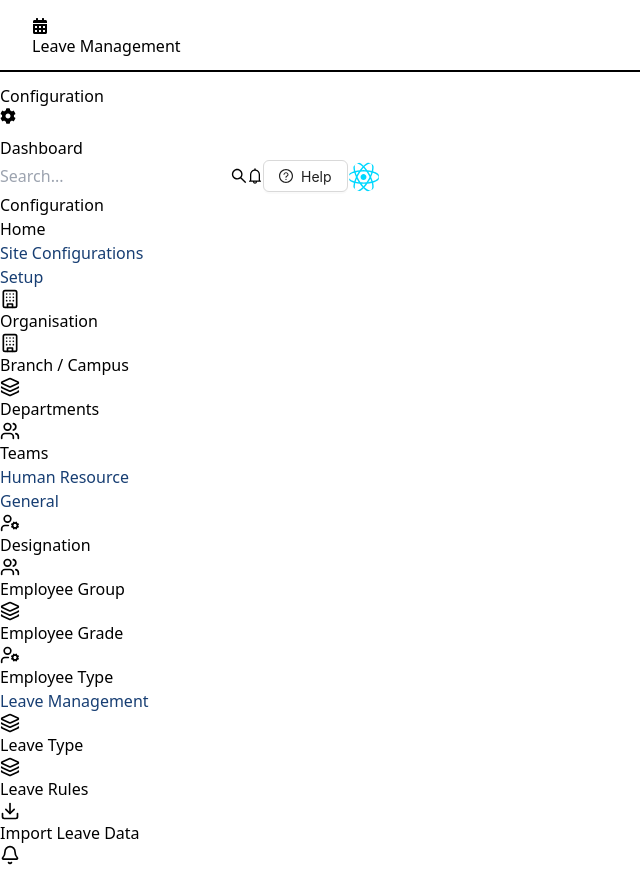
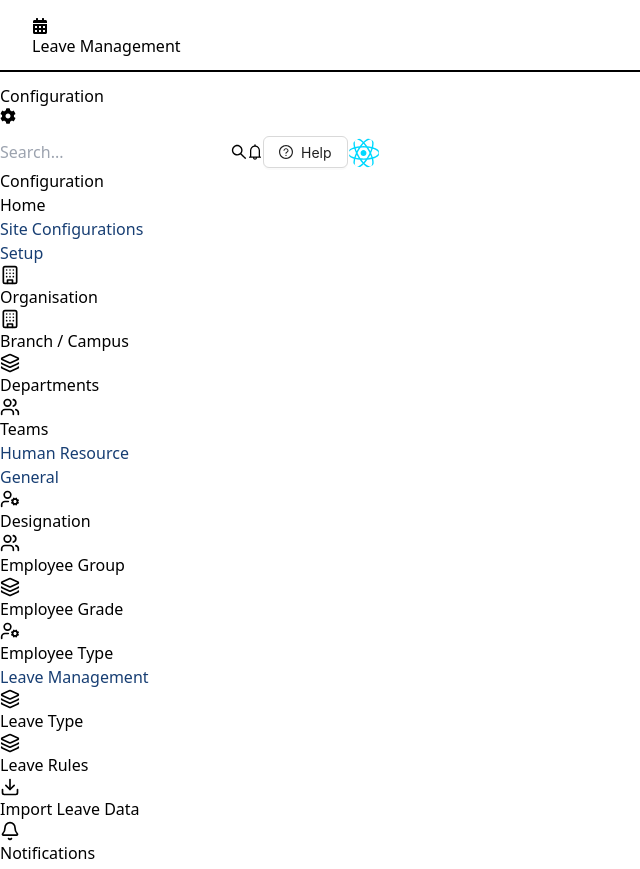
Before and after one commit to arunprasath13/yantraLabs, a React (Vite) app: page / in a window 1280 px wide. Shown: the part 860-1729 px from the top of the page, without its empty margins (0-640 px from the left). Built offline with nearby package versions, Linux system fonts and the light colour scheme.

Commit message:
Fixed a bug

```diff
--- a/src/components/Navbar.tsx
+++ b/src/components/Navbar.tsx
@@ -6,8 +6,7 @@ import { Avatar } from 'antd';
 import svg from "../assets/react.svg"
 const Navbar = () => {
     return (
-        <nav className="bg-white shadow p-4 flex justify-between items-center">
-            <h1 className="text-lg font-semibold">Dashboard</h1>
+        <nav className="bg-white shadow p-4 flex justify-end items-center">
             <div className="flex gap-3">
                 <input
                     type="text"
```
